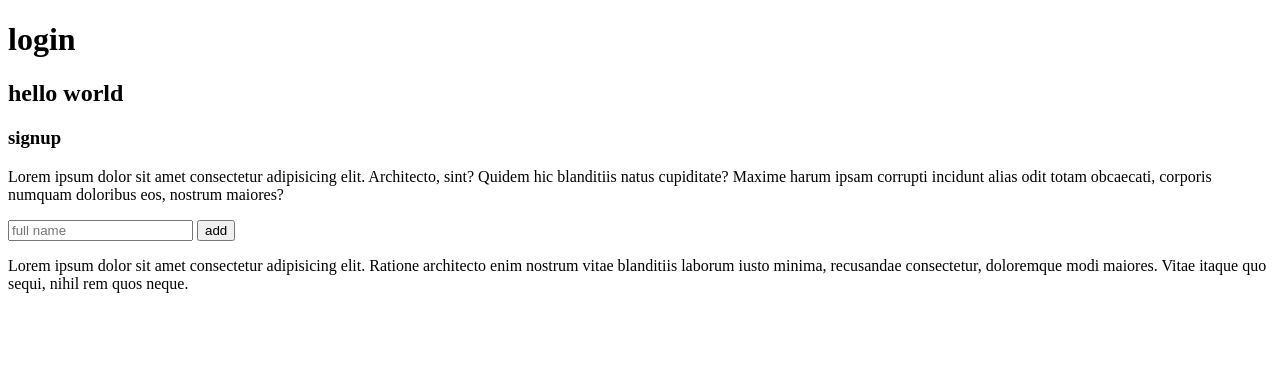
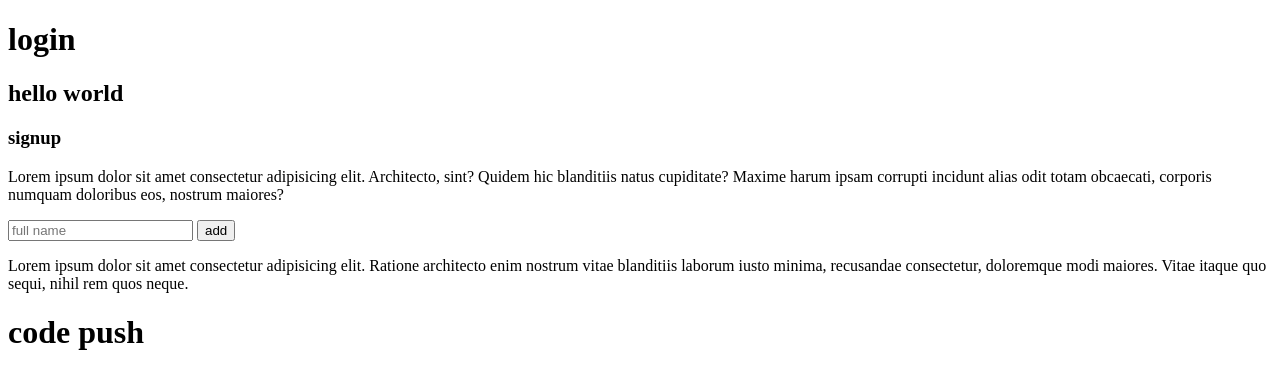
Before and after one commit to TahaHussain495/my-project, a plain HTML site: page index.html in a window 1280 px wide. Drawn offline with Linux system fonts and the light colour scheme.

Commit message:
First commit

```diff
--- a/index.html
+++ b/index.html
@@ -17,5 +17,7 @@
 
 <p>Lorem ipsum dolor sit amet consectetur adipisicing elit. Ratione architecto enim nostrum vitae blanditiis laborum iusto minima, recusandae consectetur, doloremque modi maiores. Vitae itaque quo sequi, nihil rem quos neque.</p>
 
+<h1>code push</h1>
+
 </body>
 </html>
```
